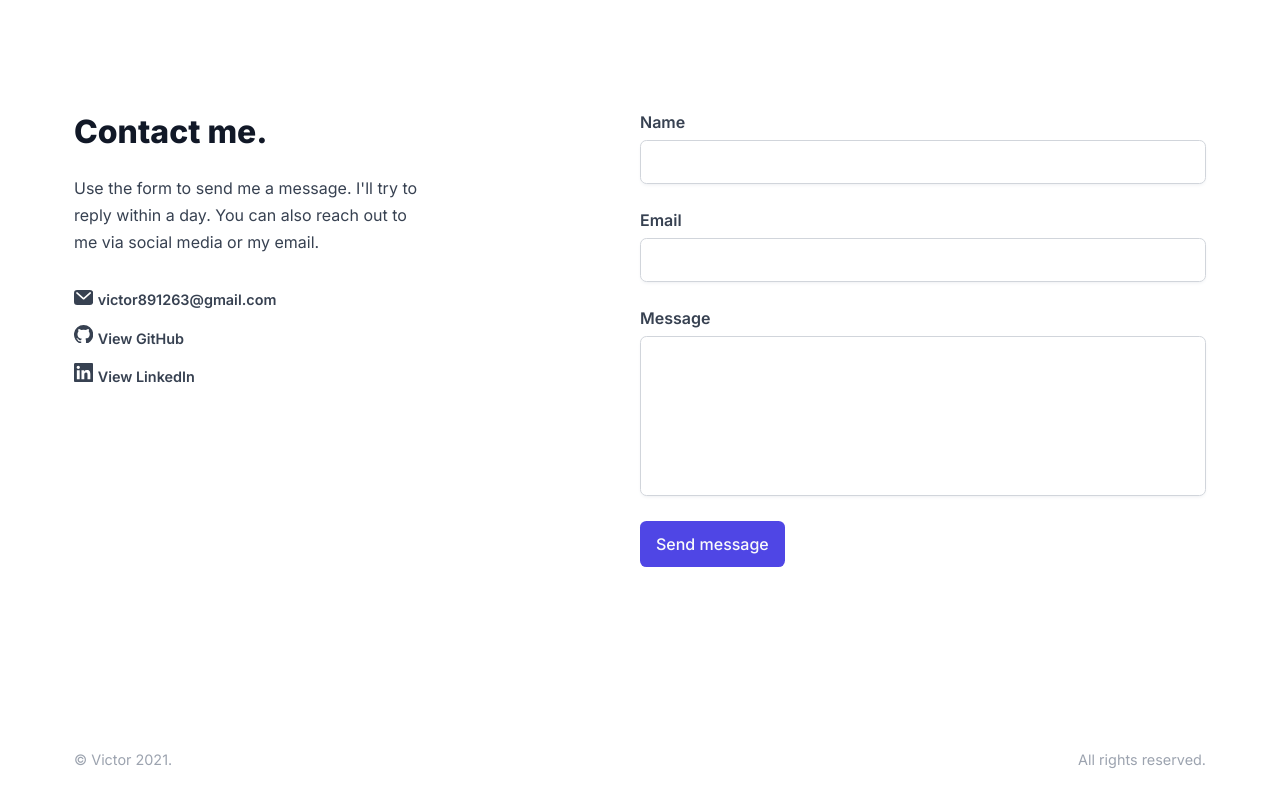
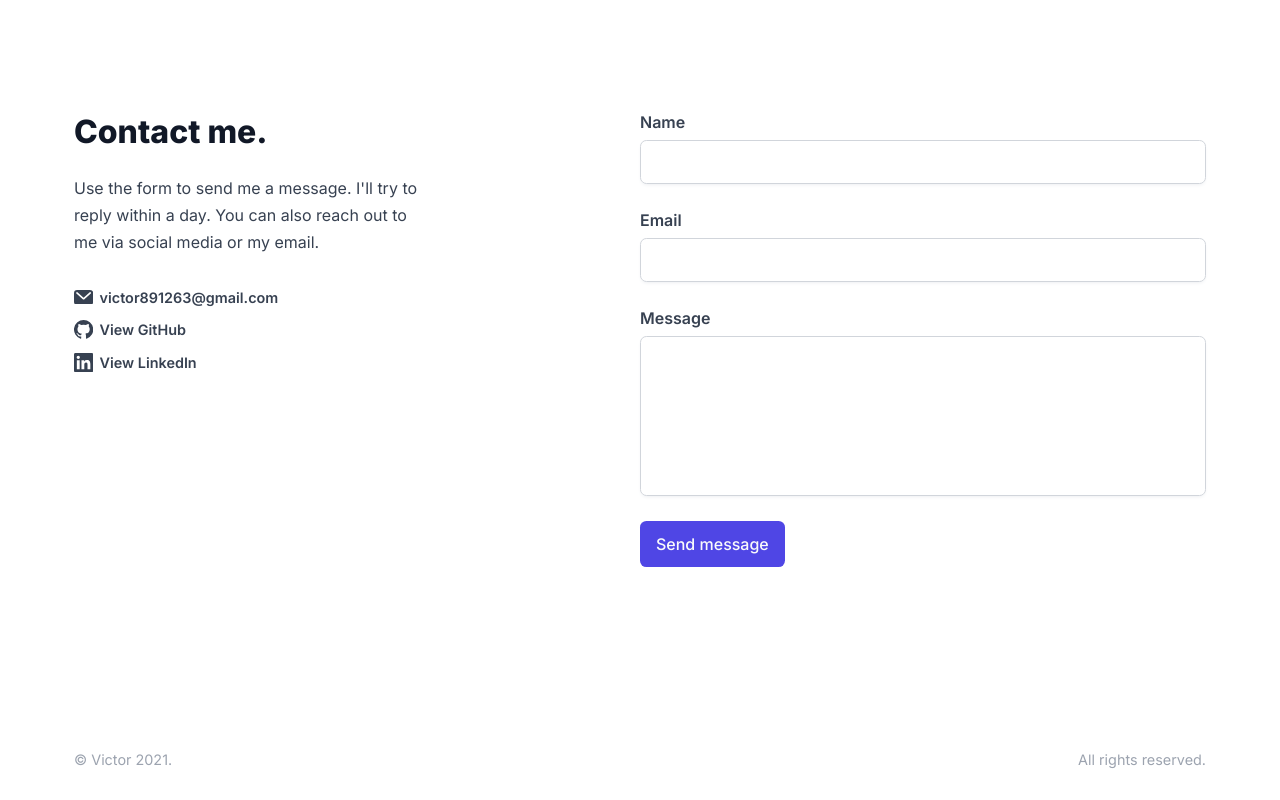
Before and after one commit to victor891263/portfolio, a plain HTML site: page public/index.html in a window 1280 px wide. Shown: the part 1197-1997 px from the top of the page. Drawn offline with nearby package versions, Linux system fonts and the light colour scheme.

Commit message:
Fixed layout of links in contact section

```diff
--- a/public/index.css
+++ b/public/index.css
@@ -94,14 +94,14 @@ section:nth-of-type(1) p {
 
 #connect .links {
     display: grid;
-    grid-gap: 1rem;
+    grid-gap: 0.9rem;
     margin-top: 2rem;
 }
 
-#connect .links > div {
+#connect .links a {
     align-items: center;
     display: flex;
-    gap: 0.5rem;
+    gap: 0.4rem;
 }
 
 #connect .links svg {
```
